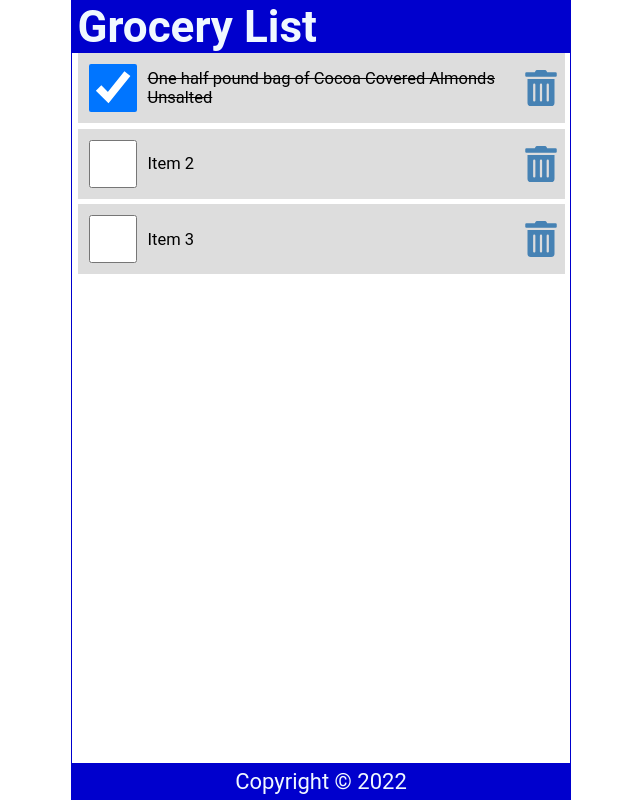
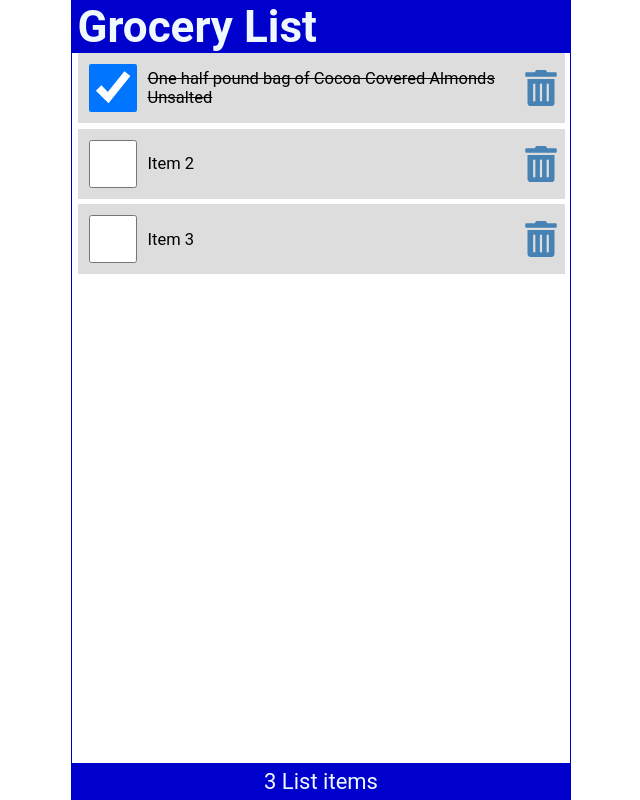
Before and after one commit to Samtaklimi87/ReactsProjects, a React (Create React App) app: page / in a window 1280 px wide. Shown: the whole page, without its empty margins (319-959 px from the left). Built offline with nearby package versions, Linux system fonts and the light colour scheme; the HTML template or start-up script is replaced by a standard one.

Commit message:
putting items data to app js as root and using props to reuseing items data in footer and content as sibling

```diff
--- a/src/App.js
+++ b/src/App.js
@@ -1,15 +1,52 @@
 import React from "react";
+import { useState } from "react";
 import Header from './Header';
 import Content from './Content';
 import Footer from './Footer';
 
 function App() {
+  const [items, setItems] = useState([
+    {
+      id: 1,
+      checked: true,
+      item: "One half pound bag of Cocoa Covered Almonds Unsalted",
+    },
+    {
+      id: 2,
+      checked: false,
+      item: "Item 2",
+    },
+    {
+      id: 3,
+      checked: false,
+      item: "Item 3",
+    },
+  ]);
+
+  const handleCheck = (id) => {
+    const listItems = items.map((item) =>
+      item.id === id ? { ...item, checked: !item.checked } : item
+    );
+    setItems(listItems);
+    localStorage.setItem('shoppingList' , JSON.stringify(listItems));
+  };
+
+  const handleDelete = (id) => {
+    const listItems = items.filter((item) => item.id !== id) ;
+    setItems(listItems);
+    localStorage.setItem('shoppingList' , JSON.stringify(listItems))
+  }
 
   return (
     <div className="App">
     <Header title='Grocery List' />
-    <Content />
-    <Footer />
+    <Content
+      items={items}
+      setItems={setItems}
+      handleCheck={handleCheck}
+      handleDelete={handleDelete}
+    />
+    <Footer length={items.length} />
     </div>
   );
 }
--- a/src/Content.js
+++ b/src/Content.js
@@ -1,39 +1,7 @@
 import React, { Component } from "react";
-import { useState } from "react";
 import { FaTrashAlt } from "react-icons/fa";
 
-const Content = () => {
-  const [items, setItems] = useState([
-    {
-      id: 1,
-      checked: true,
-      item: "One half pound bag of Cocoa Covered Almonds Unsalted",
-    },
-    {
-      id: 2,
-      checked: false,
-      item: "Item 2",
-    },
-    {
-      id: 3,
-      checked: false,
-      item: "Item 3",
-    },
-  ]);
-
-  const handleCheck = (id) => {
-    const listItems = items.map((item) =>
-      item.id === id ? { ...item, checked: !item.checked } : item
-    );
-    setItems(listItems);
-    localStorage.setItem('shoppingList' , JSON.stringify(listItems));
-  };
-
-  const handleDelete = (id) => {
-    const listItems = items.filter((item) => item.id !== id) ;
-    setItems(listItems);
-    localStorage.setItem('shoppingList' , JSON.stringify(listItems))
-  }
+const Content = ({items, handleCheck, handleDelete}) => {
 
   return (
     <main>
--- a/src/Footer.js
+++ b/src/Footer.js
@@ -1,11 +1,10 @@
 import React from 'react'
 
-function Footer() {
-    const today = new Date();
+function Footer({length}) {
   return (
     <footer>
         <p>
-            Copyright &copy; {today.getFullYear()}
+            {length} List {length === 1 ? 'item' : 'items'}
         </p>
     </footer>
   )
```
